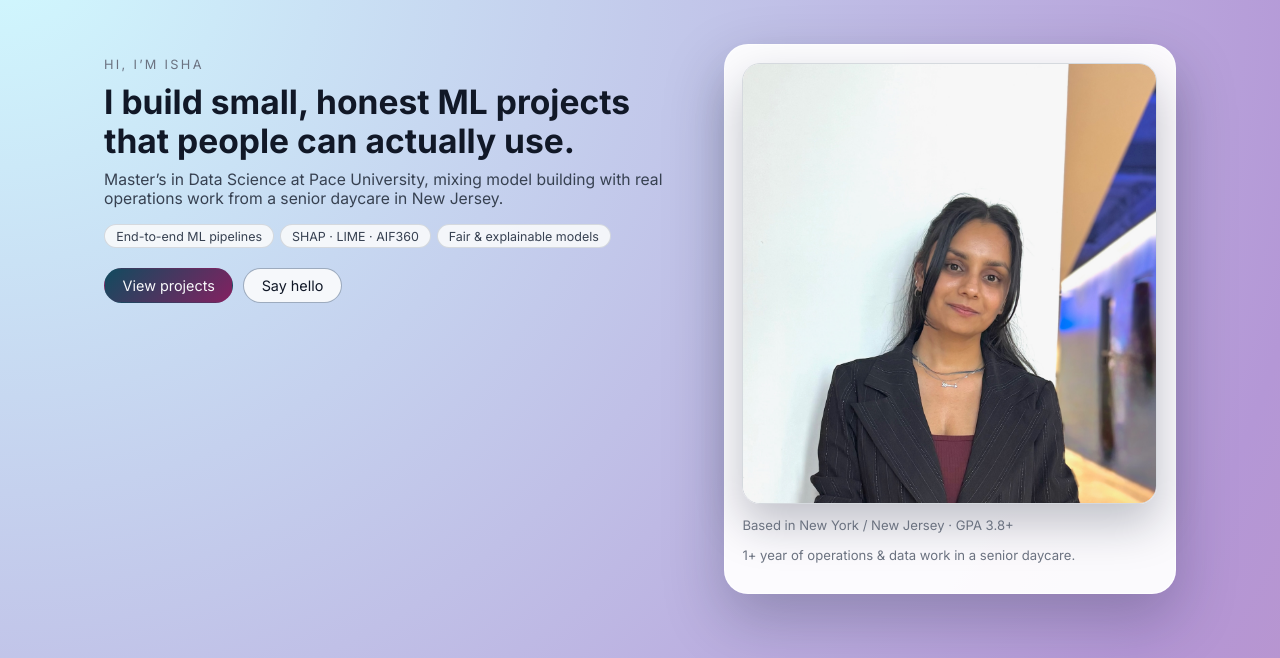
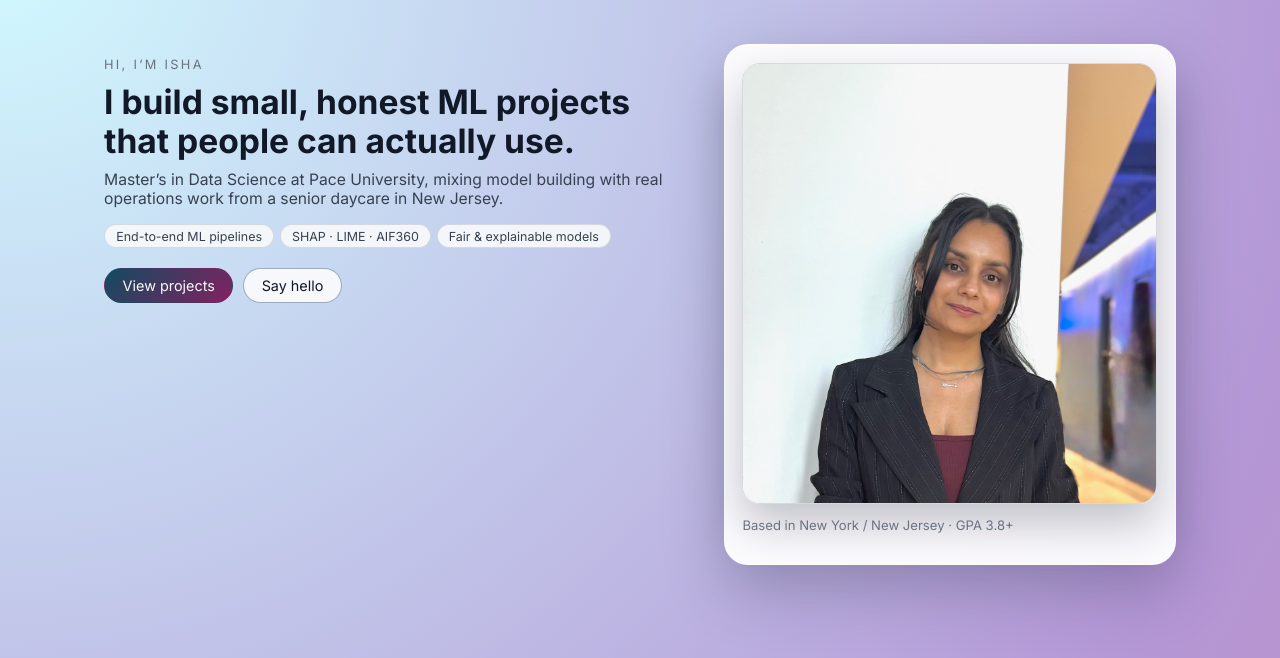
Before and after one commit to ishh160/Portfoilo, a plain HTML site: page index.html in a window 1280 px wide. Shown: the part 64-722 px from the top of the page. Drawn offline with Linux system fonts and the light colour scheme.

Commit message:
Update index.html

```diff
--- a/index.html
+++ b/index.html
@@ -70,7 +70,6 @@
           </div>
           <div class="hero-bio">
             <p>Based in New York / New Jersey · GPA 3.8+</p>
-            <p>1+ year of operations & data work in a senior daycare.</p>
           </div>
         </div>
       </div>
```
